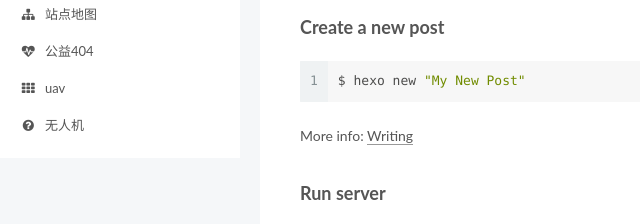
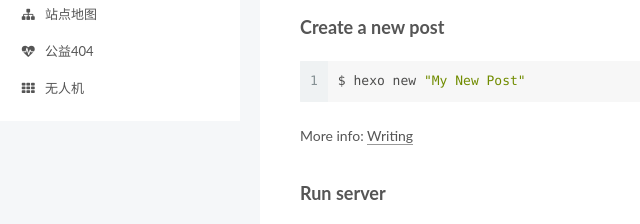
Before and after one commit to WitcherCirilla/witchercirilla.github.io, a plain HTML site: page 2018/01/27/hello-world/index.html in a window 1280 px wide. Shown: the part 335-559 px from the top of the page, 0-640 px from the left. Drawn offline with Linux system fonts and the light colour scheme.

Commit message:
Site updated: 2018-02-01 19:32:29

```diff
--- a/2018/01/27/hello-world/index.html
+++ b/2018/01/27/hello-world/index.html
@@ -264,16 +264,6 @@
           <a href="/uav" rel="section">
 
               <i class="menu-item-icon fa fa-fw fa-th"></i> <br />
-
-            uav
-          </a>
-        </li>
-
-
-        <li class="menu-item menu-item-无人机">
-          <a href="/无人机" rel="section">
-
-              <i class="menu-item-icon fa fa-fw fa-question-circle"></i> <br />
 
             无人机
           </a>
```
Also changed, not shown: archives/2018/01/index.html (+0 -10 lines), archives/2018/index.html (+0 -10 lines), archives/index.html (+0 -10 lines), index.html (+0 -10 lines).
